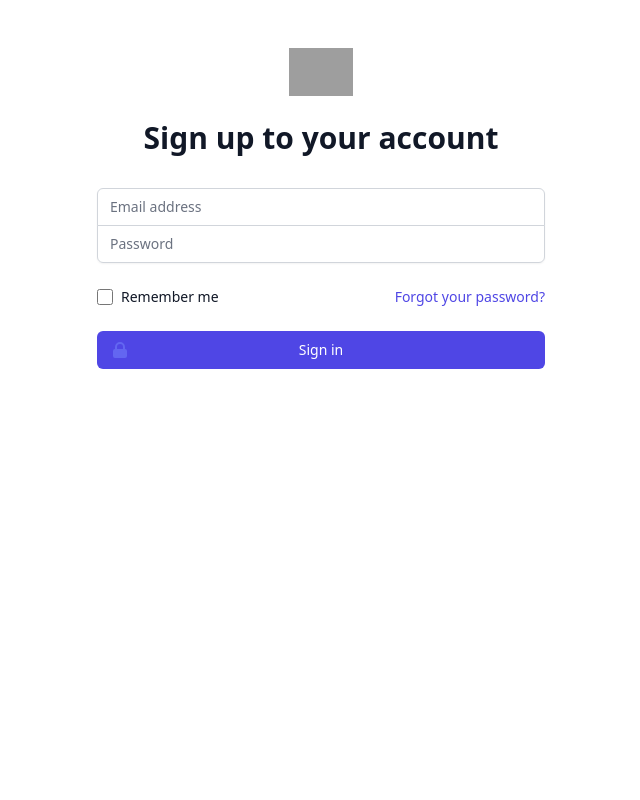
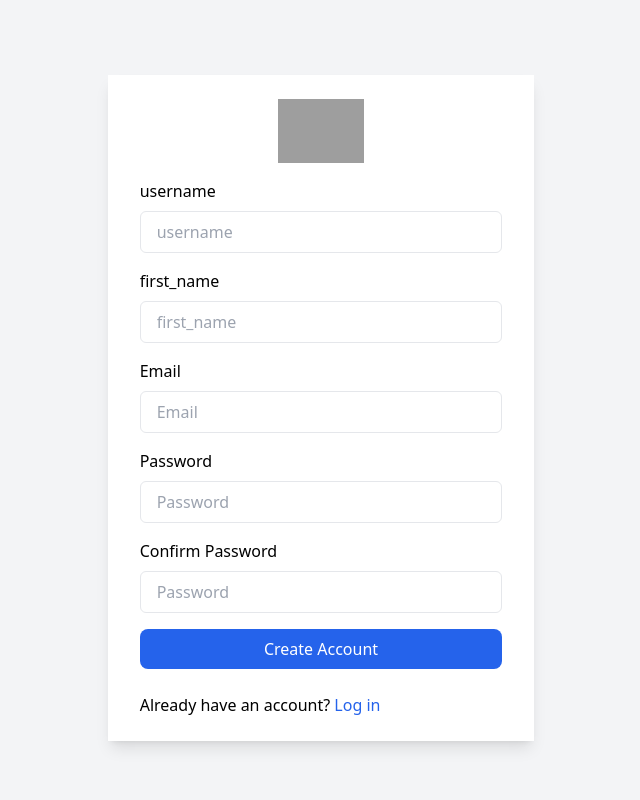
Before and after one commit to DanielLeviLucas/tasty, a Django app: page /account/register/ in a window 1280 px wide. Shown: the whole page, without its empty margins (319-959 px from the left). Run offline with Django 4.2, Linux system fonts and the light colour scheme; some libraries are stand-ins or nearby versions; grey boxes are pictures that could not be loaded.

Commit message:
Modify register templates

````diff
--- a/account/templates/account/user/register.html
+++ b/account/templates/account/user/register.html
@@ -5,124 +5,58 @@
   <head>
     <meta charset="UTF-8" />
     <meta http-equiv="X-UA-Compatible" content="IE=edge" />
-    <meta name="viewport" content="width=, initial-scale=1.0" />
-    <title>Register |Tasty</title>
+    <meta name="viewport" content="width=device-width, initial-scale=1.0" />
+    <title>Register | tasty</title>
     {% tailwind_css %}
+
   </head>
   <body>
-    <!--
-    This example requires Tailwind CSS v2.0+
-
-    This example requires some changes to your config:
-
-    ```
-    // tailwind.config.js
-    module.exports = {
-        // ...
-        plugins: [
-        // ...
-        require('@tailwindcss/forms'),
-        ],
-    }
-    ```
-    -->
-    <!--
-    This example requires updating your template:
-
-    ```
-    <html class="h-full bg-gray-50">
-    <body class="h-full">
-    ```
--->
-    <div
-      class="min-h-full flex items-center justify-center py-12 px-4 sm:px-6 lg:px-8"
-    >
-      <div class="max-w-md w-full space-y-8">
-        <div>
-          <img
-            class="mx-auto h-12 w-auto"
-            src="https://theme.zdassets.com/theme_assets/1296278/c3d8c39c0c3fc08dbb0e8eb9efb4566e26de211b.png"
-            alt="Workflow"
-          />
-          <h2 class="mt-6 text-center text-3xl font-extrabold text-gray-900">
-            Sign up to your account
-          </h2>
+    <div class="flex items-center justify-center min-h-screen bg-gray-100">
+        <div class="px-8 py-6 mx-4 mt-4 text-left bg-white shadow-lg md:w-1/3 lg:w-1/3 sm:w-1/3">
+            <div class="flex justify-center">
+                <img class="object-cover h-16 w-auto" src="https://theme.zdassets.com/theme_assets/1296278/c3d8c39c0c3fc08dbb0e8eb9efb4566e26de211b.png"  alt="app logo">
             </div>
-        <form class="mt-8 space-y-6" action="#" method="POST">
-          <input type="hidden" name="remember" value="true" />
-          <div class="rounded-md shadow-sm -space-y-px">
-            <div>
-              <label for="email-address" class="sr-only">Email address</label>
-              <input
-                id="email-address"
-                name="email"
-                type="email"
-                autocomplete="email"
-                required
-                class="appearance-none rounded-none relative block w-full px-3 py-2 border border-gray-300 placeholder-gray-500 text-gray-900 rounded-t-md focus:outline-none focus:ring-indigo-500 focus:border-indigo-500 focus:z-10 sm:text-sm"
-                placeholder="Email address"
-              />
+            <form action="{% url "register" %}" method="post">
+                {% csrf_token %}
+                <div class="mt-4">
+                    <div class="mt-4">
+                        <label class="block" for="Name">username<label>
+                                <input type="text" placeholder="username" name="username"
+                                    class="w-full px-4 py-2 mt-2 border rounded-md focus:outline-none focus:ring-1 focus:ring-blue-600">
                     </div>
-            <div>
-              <label for="password" class="sr-only">Password</label>
-              <input
-                id="password"
-                name="password"
-                type="password"
-                autocomplete="current-password"
-                required
-                class="appearance-none rounded-none relative block w-full px-3 py-2 border border-gray-300 placeholder-gray-500 text-gray-900 rounded-b-md focus:outline-none focus:ring-indigo-500 focus:border-indigo-500 focus:z-10 sm:text-sm"
-                placeholder="Password"
-              />
+                    <div class="mt-4">
+                        <label class="block" for="first_name">first_name<label>
+                                <input type="text" placeholder="first_name" name="first_name"
+                                    class="w-full px-4 py-2 mt-2 border rounded-md focus:outline-none focus:ring-1 focus:ring-blue-600">
                     </div>
+                    <div class="mt-4">
+                        <label class="block" for="email">Email<label>
+                                <input type="text" placeholder="Email" name="email"
+                                    class="w-full px-4 py-2 mt-2 border rounded-md focus:outline-none focus:ring-1 focus:ring-blue-600">
                     </div>
-
-          <div class="flex items-center justify-between">
-            <div class="flex items-center">
-              <input
-                id="remember-me"
-                name="remember-me"
-                type="checkbox"
-                class="h-4 w-4 text-indigo-600 focus:ring-indigo-500 border-gray-300 rounded"
-              />
-              <label for="remember-me" class="ml-2 block text-sm text-gray-900">
-                Remember me
-              </label>
+                    <div class="mt-4">
+                        <label class="block">Password<label>
+                                <input type="password" placeholder="Password" name="password"
+                                    class="w-full px-4 py-2 mt-2 border rounded-md focus:outline-none focus:ring-1 focus:ring-blue-600">
                     </div>
-
-            <div class="text-sm">
-              <a
-                href="#"
-                class="font-medium text-indigo-600 hover:text-indigo-500"
-              >
-                Forgot your password?
+                    <div class="mt-4">
+                        <label class="block">Confirm Password<label>
+                                <input type="password" placeholder="Password" name="confirm_password"
+                                    class="w-full px-4 py-2 mt-2 border rounded-md focus:outline-none focus:ring-1 focus:ring-blue-600">
+                    </div>
+                    {% if form.errors %}
+                        <span class="text-xs text-red-400">Password must be same!</span>
+                    {% endif %}
+                    <div class="flex">
+                        <button class="w-full px-6 py-2 mt-4 text-white bg-blue-600 rounded-lg hover:bg-blue-900">Create
+                            Account</button>
+                    </div>
+                    <div class="mt-6 text-grey-dark">
+                        Already have an account?
+                        <a class="text-blue-600 hover:underline" href="#">
+                            Log in
                         </a>
                     </div>
-          </div>
-
-          <div>
-            <button
-              type="submit"
-              class="group relative w-full flex justify-center py-2 px-4 border border-transparent text-sm font-medium rounded-md text-white bg-indigo-600 hover:bg-indigo-700 focus:outline-none focus:ring-2 focus:ring-offset-2 focus:ring-indigo-500"
-            >
-              <span class="absolute left-0 inset-y-0 flex items-center pl-3">
-                <!-- Heroicon name: solid/lock-closed -->
-                <svg
-                  class="h-5 w-5 text-indigo-500 group-hover:text-indigo-400"
-                  xmlns="http://www.w3.org/2000/svg"
-                  viewBox="0 0 20 20"
-                  fill="currentColor"
-                  aria-hidden="true"
-                >
-                  <path
-                    fill-rule="evenodd"
-                    d="M5 9V7a5 5 0 0110 0v2a2 2 0 012 2v5a2 2 0 01-2 2H5a2 2 0 01-2-2v-5a2 2 0 012-2zm8-2v2H7V7a3 3 0 016 0z"
-                    clip-rule="evenodd"
-                  />
-                </svg>
-              </span>
-              Sign in
-            </button>
                 </div>
             </form>
         </div>
--- a/account/templates/account/user/register_done.html
+++ b/account/templates/account/user/register_done.html
@@ -6,6 +6,6 @@
     <h1>Welcome {{ new_user.first_name }}</h1>
     <p>
         Your account has been sucessfully created.
-        Now you can <a href="{% url "login" %}">Log in</a>
+        Now you can <a href="#">Log in</a>
     </p>
 {% endblock content %}
````
Lines whose indentation alone changed are shown as unchanged.
